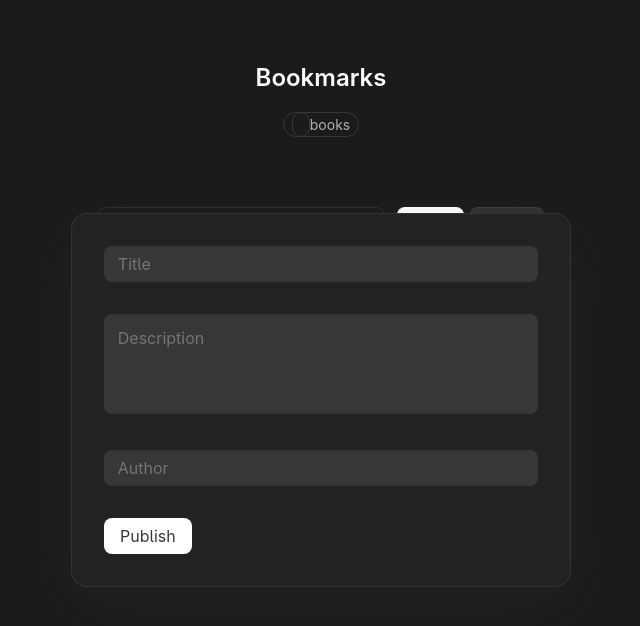
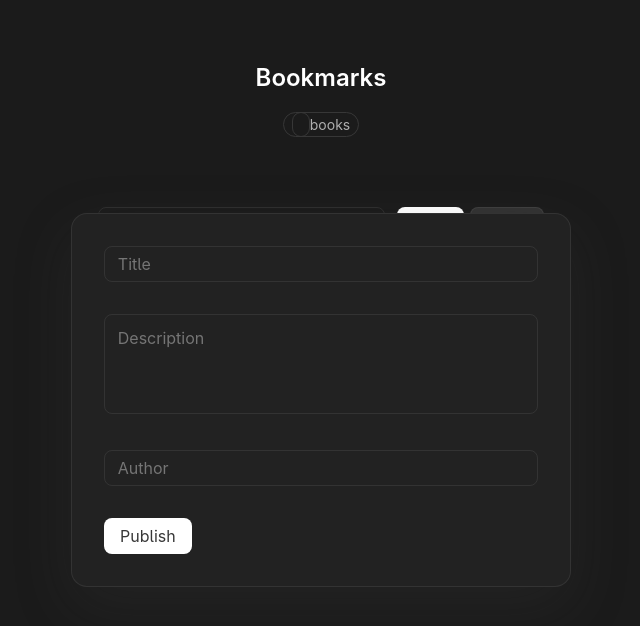
Before and after one commit to haneenmahd/personal-book-library, a website built with Vite: page frontend/index.html in a window 1280 px wide. Both pictures are taken after a click on the button "New". Shown: the whole page, without its empty margins (319-959 px from the left). Built offline with nearby package versions, Linux system fonts and the light colour scheme; files whose address does not match are found by name; a web font is replaced by a local one.

Commit message:
feat: make the inputs background transparent

```diff
--- a/frontend/src/style.css
+++ b/frontend/src/style.css
@@ -157,41 +157,39 @@ nav input:focus {
 input {
   height: 36px;
   border-radius: 8px;
-  background: rgb(55, 55, 55);
+  background: transparent;
   color: rgba(255, 255, 255, 1);
   padding: 0;
   padding-left: 0.8rem;
   padding-right: 1.5rem;
   font-size: 16px;
   outline: none;
-  border: 1px solid transparent;
+  border: 1px solid #70707039;
   transition: border 100ms, background-color 150ms;
 }
 
 input:focus {
-  background-color: transparent;
-  border-color: #70707039;
+  background-color: rgb(55, 55, 55);
 }
 
 textarea {
   min-height: 100px;
   width: 100%;
   border-radius: 8px;
-  background: rgb(55, 55, 55);
+  background: transparent;
   color: rgba(255, 255, 255, 1);
   border: none;
   padding: 0.8rem;
   font-size: 16px;
   outline: none;
   resize: none;
-  border: 1px solid transparent;
+  border: 1px solid #70707039;
   scroll-padding-bottom: 1rem;
   transition: border 100ms, background-color 150ms;
 }
 
 textarea:focus {
-  background-color: transparent;
-  border-color: #70707039;
+  background-color: rgb(55, 55, 55);
 }
 
 button {
```
